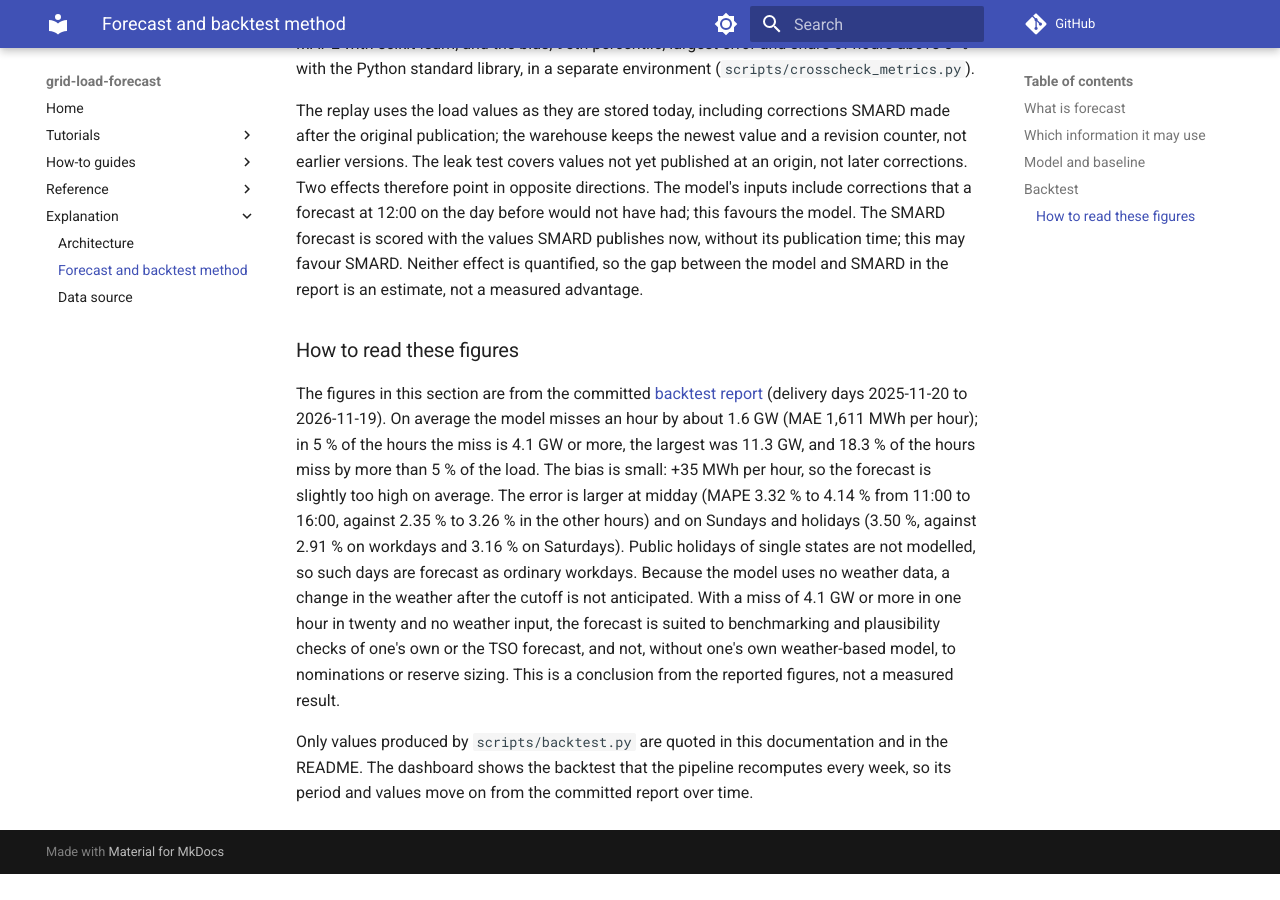
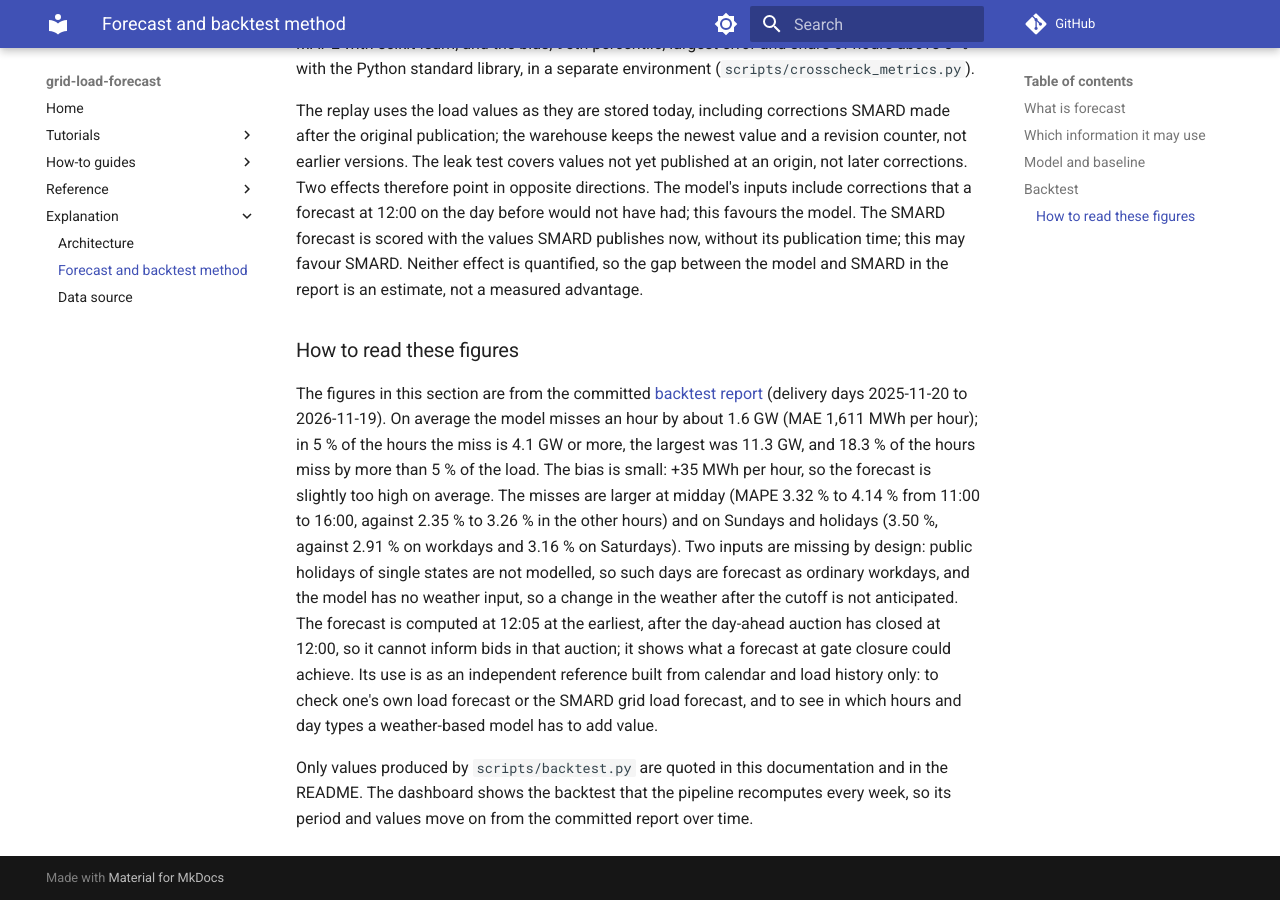
Before and after one commit to deka641/grid-load-forecast, an MkDocs documentation site: the page built from docs/explanation/forecast.md, in a window 1280 px wide and 900 px high, scrolled down 2487 px. Built offline with MkDocs 1.6.1 and Material for MkDocs 9.7.7, drawn with Linux system fonts in a browser that asks for light colours; comment, search, counter and statistics services are not loaded; before the commit the page ends 3361 px from its top, so only the background shows below that.

Commit message:
Rewrite the reading of the backtest figures around the forecast timing
The reading in the README and the forecast explanation ended by ruling
out nominations and reserve sizing, which a national load forecast does
not feed in any case, and qualified itself in a last sentence. The
changelog entry for 0.1.2 advertised the same figures for sizing
reserves, which the README rejected.

The new text keeps the measured figures (MAE, 95th percentile, largest
error, MAPE by hour and day type, all from reports/backtest.md), states
the regional holidays and the missing weather input as limits of the
inputs rather than as measured error patterns, and adds the consequence
of the timing: the hourly job runs at minute 5 (docker/crontab) and
due_delivery_day in src/gridload/forecast/service.py issues no forecast
before 12:00, the gate closure named in README and forecast.md, so the
forecast exists from 12:05 at the earliest and cannot inform day-ahead
bids. It names filter 411 the SMARD grid load forecast, as the rest of
the documentation does, instead of the TSO forecast. The changelog now
describes what the tail figures show.

```diff
--- a/docs/explanation/forecast.md
+++ b/docs/explanation/forecast.md
@@ -48,6 +48,6 @@ The replay uses the load values as they are stored today, including corrections
 
 ### How to read these figures
 
-The figures in this section are from the committed [backtest report](../reference/backtest.md) (delivery days 2025-11-20 to 2026-11-19). On average the model misses an hour by about 1.6 GW (MAE 1,611 MWh per hour); in 5 % of the hours the miss is 4.1 GW or more, the largest was 11.3 GW, and 18.3 % of the hours miss by more than 5 % of the load. The bias is small: +35 MWh per hour, so the forecast is slightly too high on average. The error is larger at midday (MAPE 3.32 % to 4.14 % from 11:00 to 16:00, against 2.35 % to 3.26 % in the other hours) and on Sundays and holidays (3.50 %, against 2.91 % on workdays and 3.16 % on Saturdays). Public holidays of single states are not modelled, so such days are forecast as ordinary workdays. Because the model uses no weather data, a change in the weather after the cutoff is not anticipated. With a miss of 4.1 GW or more in one hour in twenty and no weather input, the forecast is suited to benchmarking and plausibility checks of one's own or the TSO forecast, and not, without one's own weather-based model, to nominations or reserve sizing. This is a conclusion from the reported figures, not a measured result.
+The figures in this section are from the committed [backtest report](../reference/backtest.md) (delivery days 2025-11-20 to 2026-11-19). On average the model misses an hour by about 1.6 GW (MAE 1,611 MWh per hour); in 5 % of the hours the miss is 4.1 GW or more, the largest was 11.3 GW, and 18.3 % of the hours miss by more than 5 % of the load. The bias is small: +35 MWh per hour, so the forecast is slightly too high on average. The misses are larger at midday (MAPE 3.32 % to 4.14 % from 11:00 to 16:00, against 2.35 % to 3.26 % in the other hours) and on Sundays and holidays (3.50 %, against 2.91 % on workdays and 3.16 % on Saturdays). Two inputs are missing by design: public holidays of single states are not modelled, so such days are forecast as ordinary workdays, and the model has no weather input, so a change in the weather after the cutoff is not anticipated. The forecast is computed at 12:05 at the earliest, after the day-ahead auction has closed at 12:00, so it cannot inform bids in that auction; it shows what a forecast at gate closure could achieve. Its use is as an independent reference built from calendar and load history only: to check one's own load forecast or the SMARD grid load forecast, and to see in which hours and day types a weather-based model has to add value.
 
 Only values produced by `scripts/backtest.py` are quoted in this documentation and in the README. The dashboard shows the backtest that the pipeline recomputes every week, so its period and values move on from the committed report over time.
```
Also changed, not shown: CHANGELOG.md (+1 -1 lines), README.md (+1 -1 lines).
